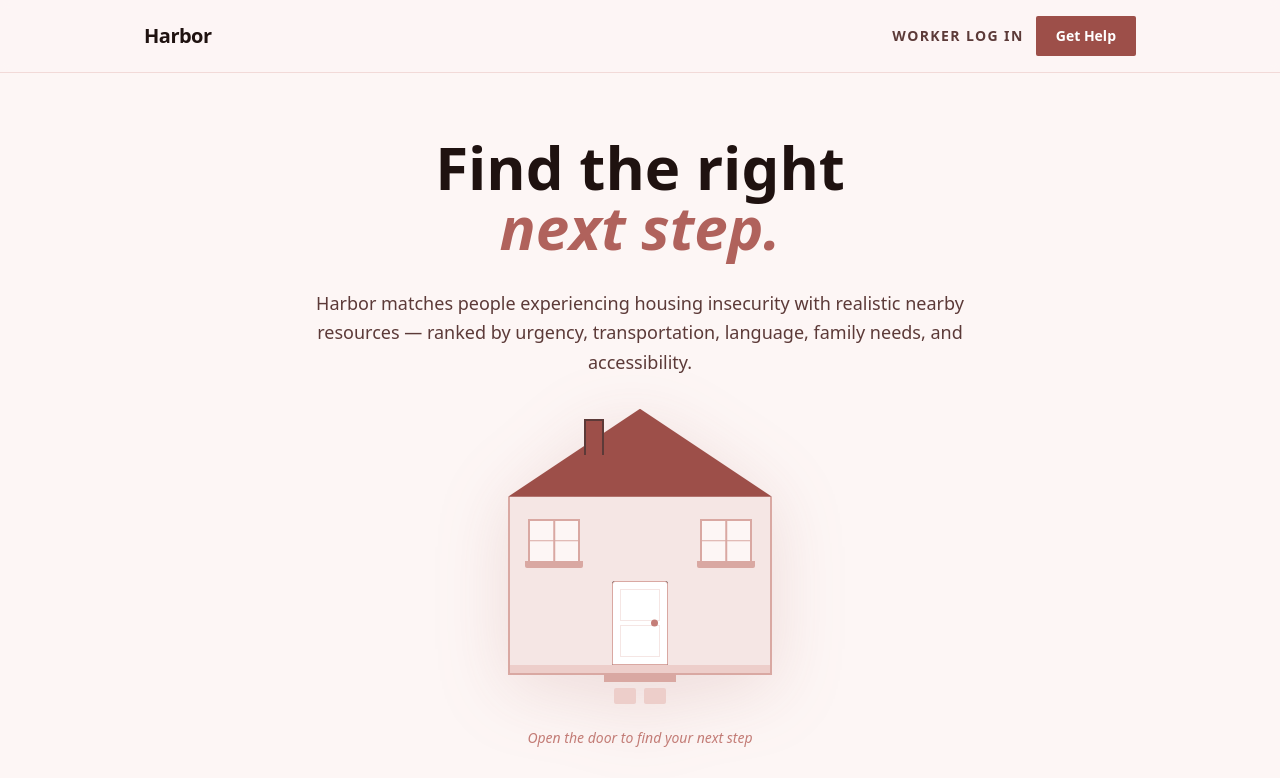
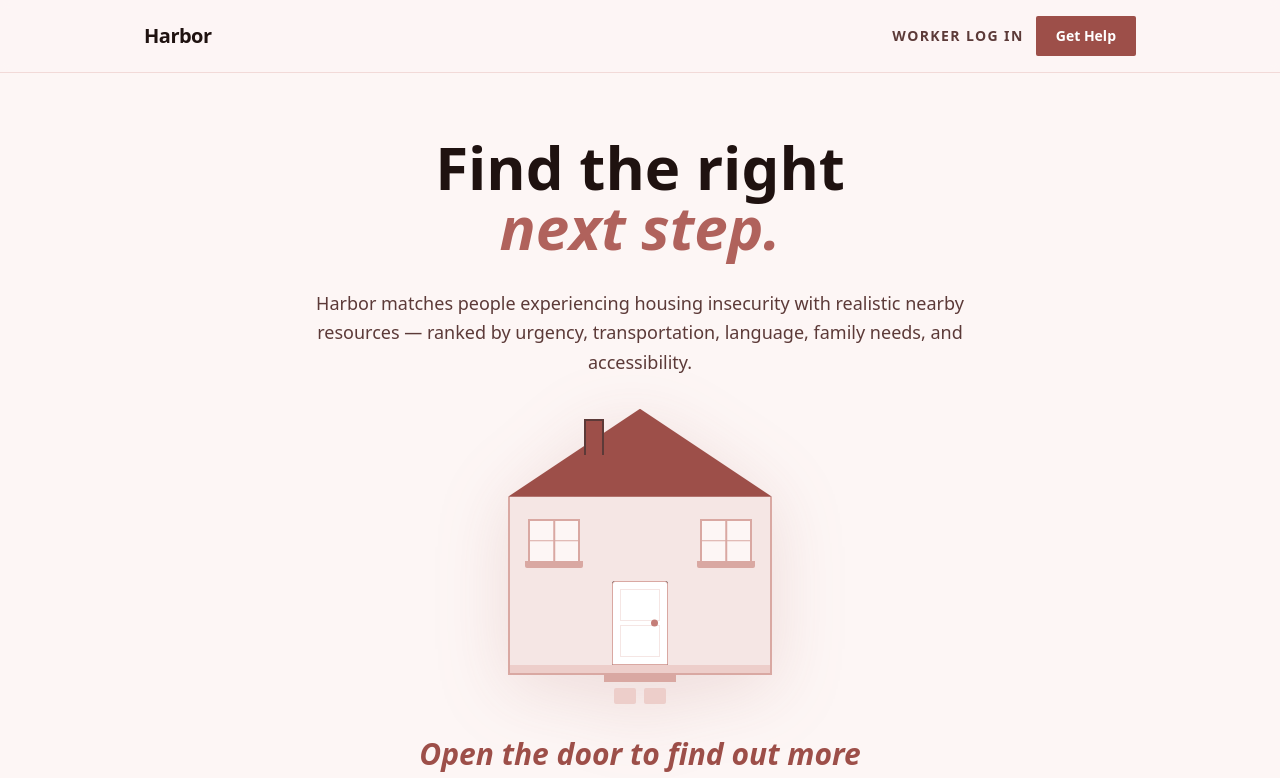
Before and after one commit to arit7007/MH3, a Next.js app: page / in a window 1280 px wide. Shown: the top 778 px of the page. Built offline with nearby package versions, Linux system fonts and the light colour scheme; no server answers.

Commit message:
Make door hint text bigger and more vibrant
Co-Authored-By: Claude Sonnet 4.6 <noreply@anthropic.com>

```diff
--- a/components/DoorButton.tsx
+++ b/components/DoorButton.tsx
@@ -157,8 +157,8 @@ export default function DoorButton() {
         </div>
 
         {/* Hint text */}
-        <p className="mt-6 font-display text-sm italic text-brand-400">
-          Open the door to find your next step
+        <p className="mt-8 font-display text-2xl font-bold italic text-brand-600 sm:text-3xl">
+          Open the door to find out more
         </p>
       </div>
     </>
```
